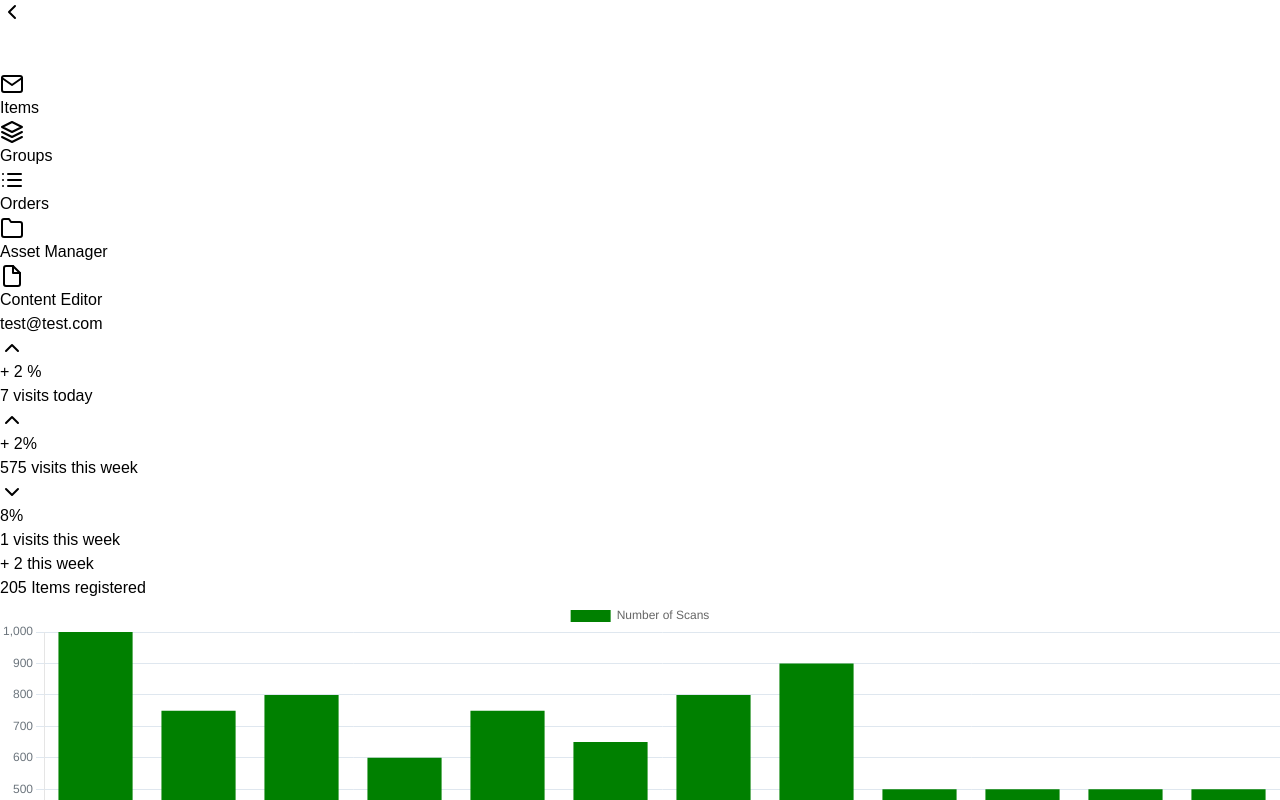
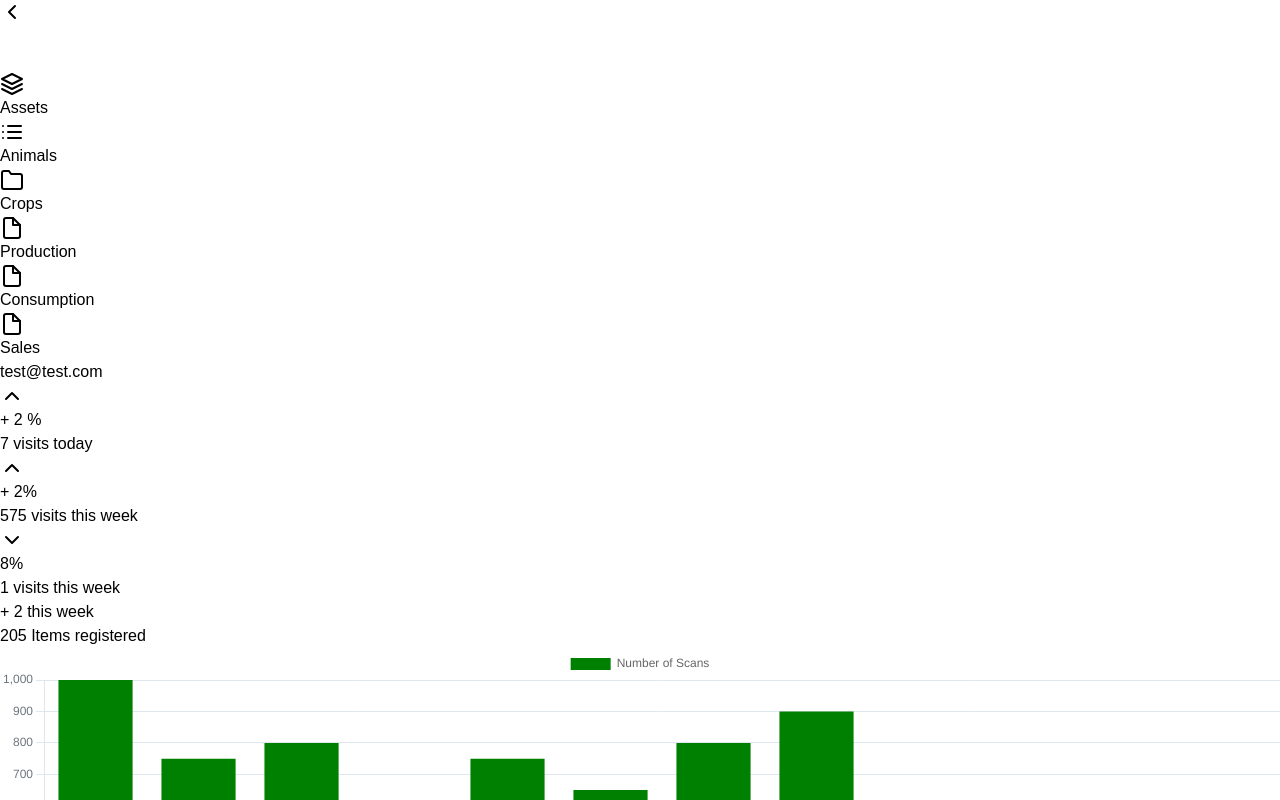
Before and after one commit to Rafiki-Capital-Ltd/rafiki-fmis-frontend, a React (Vite) app: page /dashboard in a window 1280 px wide. Shown: the top 800 px of the page. Built offline with nearby package versions, Linux system fonts and the light colour scheme.

Commit message:
sidebar components change

```diff
--- a/src/components/Dashboard.jsx
+++ b/src/components/Dashboard.jsx
@@ -161,7 +161,7 @@
                 <BarChart data={scanData} />
               </div>
               <div className="col-span-5  md:col-span-2 xs:h-32 ml-3 bg-white shadow-md p-2 rounded-md">
-                {/* <BarChart data={scanData} /> */}
+
               </div>
             </div>
           </div>
--- a/src/components/Sidebar.jsx
+++ b/src/components/Sidebar.jsx
@@ -12,11 +12,12 @@
 
   const Menus = [
     { title: "Dashboard", src: "file-text" },
-    { title: "Items", src: "mail", gap: true },
-    { title: "Groups ", src: "layers" },
-    { title: "Orders ", src: "list" },
-    { title: "Asset Manager", src: "folder", gap: true },
-    { title: "Content Editor ", src: "file" },
+    { title: "Assets ", src: "layers", gap: true },
+    { title: "Animals", src: "list" },
+    { title: "Crops", src: "folder" },
+    { title: "Production", src: "file", gap: true },
+    { title: "Consumption", src: "file" },
+    { title: "Sales", src: "file" },
   ];
   useEffect(() => {
     feather.replace();
@@ -70,7 +71,6 @@
             ))}
           </ul>
         </aside>
-
         <Outlet />
       </div>
     </>
--- a/src/index.css
+++ b/src/index.css
@@ -8,6 +8,6 @@
 }
 
 .active{
-    background-color: #a2d09b;
+    background-color: #a2d09b !important;
     color: #fff;
 }
```
